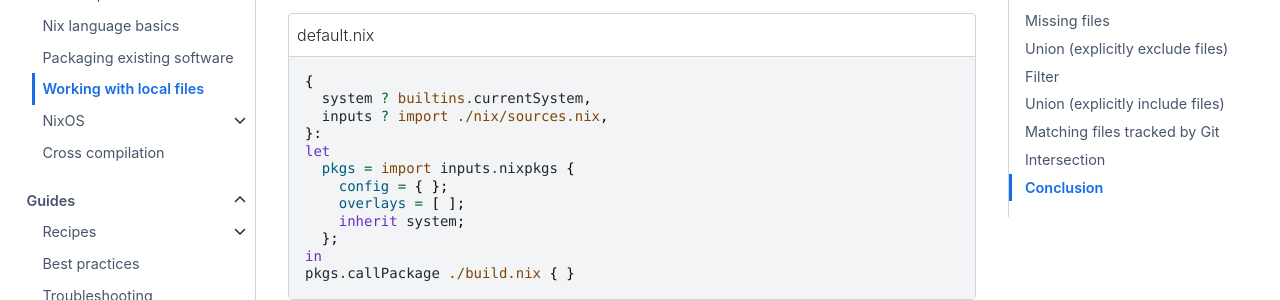
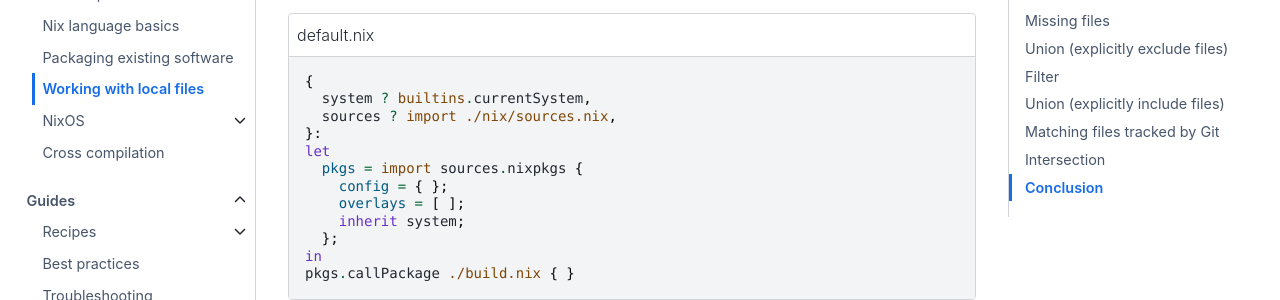
Before and after one commit to NixOS/nix.dev, a Sphinx documentation site: the page built from source/tutorials/file-sets.md, in a window 1280 px wide and 900 px high, scrolled down 2490 px. Shown: the part 152-452 px from the top of the window. Built offline with Sphinx 7.4.7 and the Sphinx Book theme 1.1.4, drawn with Linux system fonts in a browser that asks for light colours.

Commit message:
inputs -> sources

```diff
--- a/source/tutorials/file-sets.md
+++ b/source/tutorials/file-sets.md
@@ -112,10 +112,10 @@ Then create a `default.nix` file with the following contents:
 :caption: default.nix
 {
   system ? builtins.currentSystem,
-  inputs ? import ./nix/sources.nix,
+  sources ? import ./nix/sources.nix,
 }:
 let
-  pkgs = import inputs.nixpkgs {
+  pkgs = import sources.nixpkgs {
     config = { };
     overlays = [ ];
     inherit system;
```
